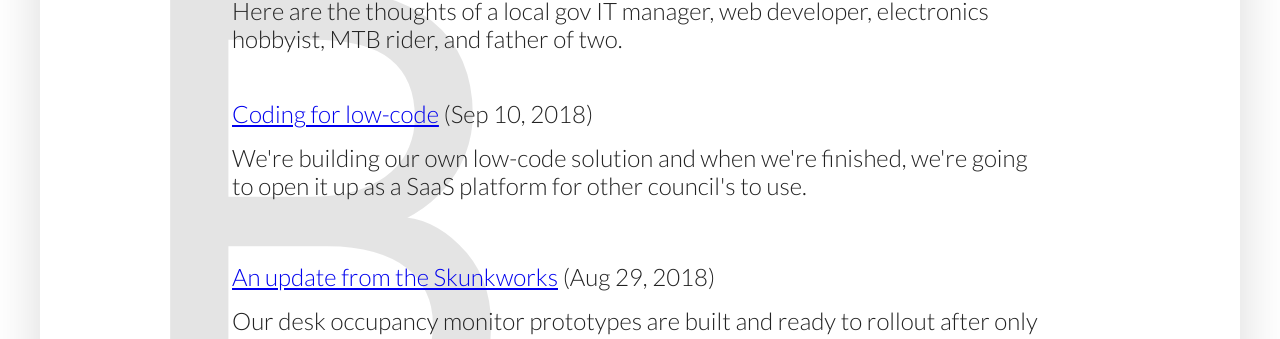
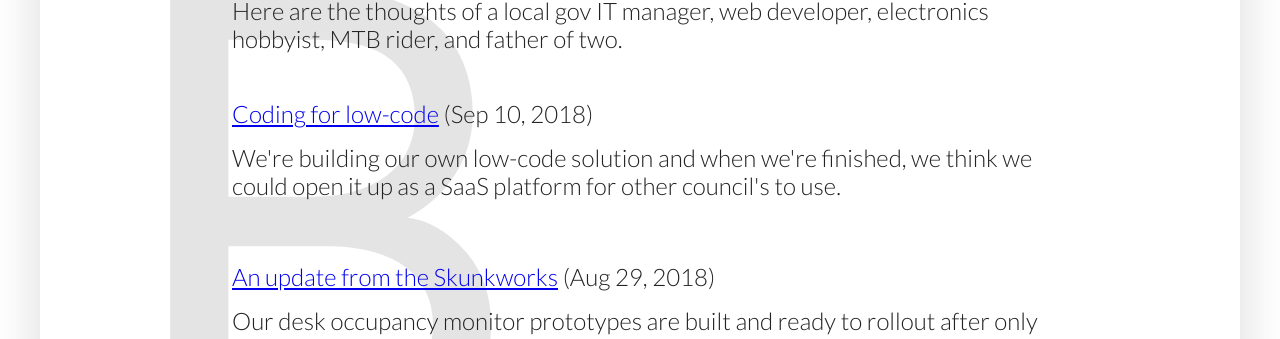
Before and after one commit to kingstonrichard/kingstonrichard.uk, a Jekyll site: the page built from blog/index.html, in a window 1280 px wide and 900 px high. Shown: the part 350-689 px from the top of the window. Built offline with Jekyll 4.4.1, drawn with Linux system fonts in a browser that asks for light colours; nearby versions of some CDN libraries.

Commit message:
Updated intro on low-code post

```diff
--- a/_posts/2018-09-10-coding-for-low-code.markdown
+++ b/_posts/2018-09-10-coding-for-low-code.markdown
@@ -5,7 +5,7 @@ date:   2018-09-10
 categories: coding
 redirect_from: r/low-code
 tags: work life other
-intro: We're building our own low-code solution and when we're finished, we're going to open it up as a SaaS platform for other council's to use.
+intro: We're building our own low-code solution and when we're finished, we think we could open it up as a SaaS platform for other council's to use.
 ---
 In Barnsley, we're very lucky that we have an in-house web development team. They're the people behind [our website](https://www.barnsley.gov.uk), our eForms and our CRM amongst other things. They're responsible for building accessible, compliant solutions that meet the needs of our citizens and our departmental staff and they do that very well. I manage that team and I'm incredibly proud to say so.
 
```
